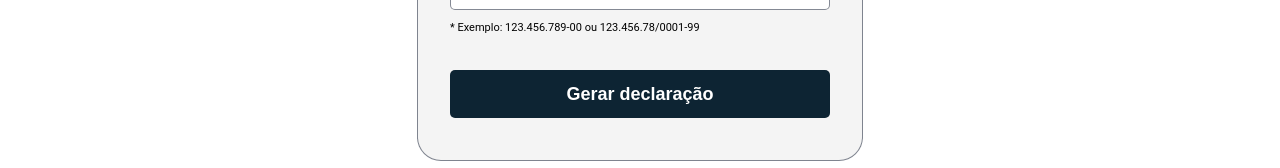
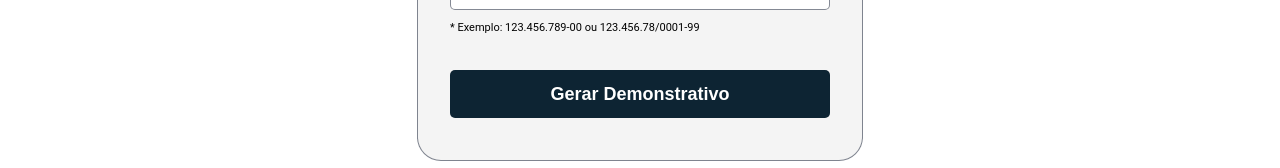
Before and after one commit to duduszchaida/declaracao-inml, a React (Vite) app: page / in a window 1280 px wide. Shown: the part 624-792 px from the top of the page. Built offline with nearby package versions, Linux system fonts and the light colour scheme.

Commit message:
Update App.jsx

```diff
--- a/src/App.jsx
+++ b/src/App.jsx
@@ -95,7 +95,7 @@ const App = () => {
         {errorMessage && <p className="error-message">{errorMessage}</p>}
 
         <button className="button-send" disabled={isLoading} type="submit">
-         {isLoading ? "Gerando..." : "Gerar declaração"} {/* Texto condicional */}
+         {isLoading ? "Gerando..." : "Gerar Demonstrativo"} {/* Texto condicional */}
         </button>
         {isLoading && <div className="loading-spinner"></div>} {/* Bolinha de carregamento */}
       </form>
```
